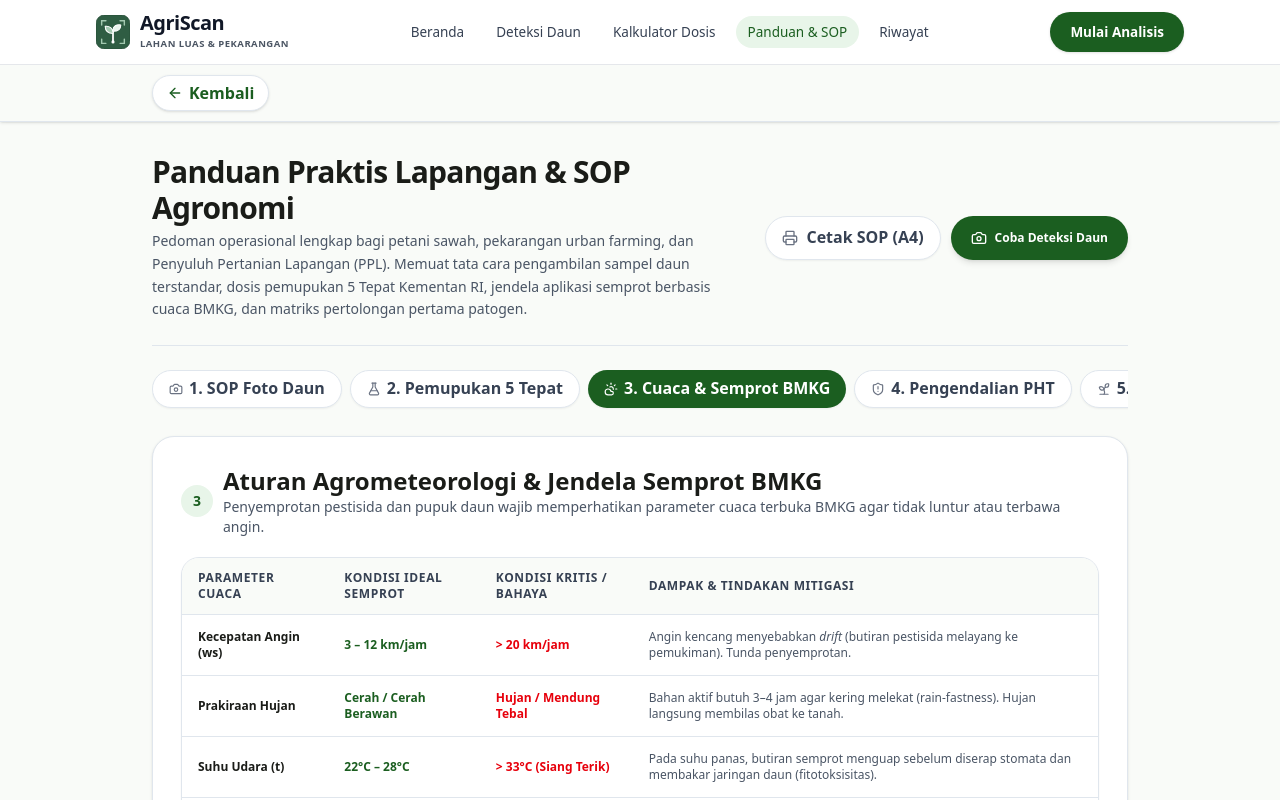
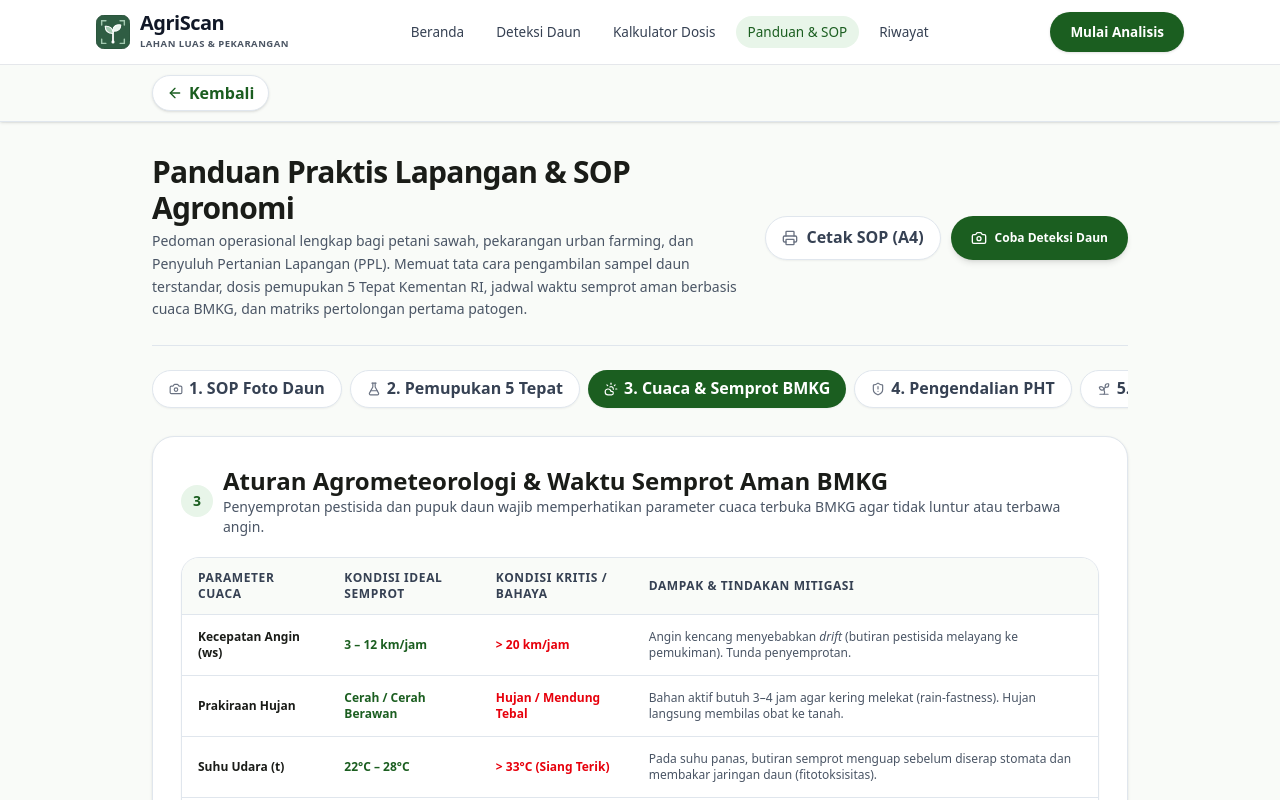
Before and after one commit to salstudioz/CALONJUARASTECH, a Next.js app: page /tentang in a window 1280 px wide. Both pictures are taken after a click on the button "3. Cuaca & Semprot BMKG". Shown: the top 800 px of the page. Built offline with nearby package versions, Linux system fonts and the light colour scheme.

Commit message:
refactor: perbarui seluruh teks UI dan PDF dari jendela semprot menjadi waktu semprot aman

```diff
--- a/src/app/hasil/page.tsx
+++ b/src/app/hasil/page.tsx
@@ -345,7 +345,7 @@ function HasilContent() {
               Rencana Aksi &amp; Agrometeorologi
             </h1>
             <p className="text-xs sm:text-sm text-gray-600 mt-1 max-w-2xl leading-relaxed">
-              Lembar rekomendasi terpadu pemupukan berimbang standar Kementan RI, tindakan perlindungan patogen, dan jendela semprot cuaca terbuka BMKG.
+              Lembar rekomendasi terpadu pemupukan berimbang standar Kementan RI, tindakan perlindungan patogen, dan panduan waktu semprot aman cuaca BMKG.
             </p>
           </div>
 
--- a/src/app/page.tsx
+++ b/src/app/page.tsx
@@ -228,7 +228,7 @@ export default function HomePage() {
                   Cuaca &amp; Jadwal Semprot
                 </h3>
                 <p className="text-xs text-gray-600 leading-relaxed">
-                  Prakiraan 3 hari tingkat desa untuk menentukan jendela semprot aman dan mencegah pencucian pestisida oleh hujan.
+                  Prakiraan 3 hari tingkat desa untuk menentukan waktu semprot aman dan mencegah pencucian pestisida oleh hujan.
                 </p>
               </div>
 
--- a/src/app/tentang/page.tsx
+++ b/src/app/tentang/page.tsx
@@ -78,7 +78,7 @@ export default function PanduanPage() {
               Panduan Praktis Lapangan &amp; SOP Agronomi
             </h1>
             <p className="text-xs sm:text-sm text-gray-600 mt-1 max-w-2xl leading-relaxed">
-              Pedoman operasional lengkap bagi petani sawah, pekarangan urban farming, dan Penyuluh Pertanian Lapangan (PPL). Memuat tata cara pengambilan sampel daun terstandar, dosis pemupukan 5 Tepat Kementan RI, jendela aplikasi semprot berbasis cuaca BMKG, dan matriks pertolongan pertama patogen.
+              Pedoman operasional lengkap bagi petani sawah, pekarangan urban farming, dan Penyuluh Pertanian Lapangan (PPL). Memuat tata cara pengambilan sampel daun terstandar, dosis pemupukan 5 Tepat Kementan RI, jadwal waktu semprot aman berbasis cuaca BMKG, dan matriks pertolongan pertama patogen.
             </p>
           </div>
 
@@ -431,7 +431,7 @@ export default function PanduanPage() {
                 </div>
                 <div>
                   <h2 className="text-xl sm:text-2xl font-extrabold text-[#1A1C18]">
-                    Aturan Agrometeorologi &amp; Jendela Semprot BMKG
+                    Aturan Agrometeorologi &amp; Waktu Semprot Aman BMKG
                   </h2>
                   <p className="text-xs sm:text-sm text-gray-600">
                     Penyemprotan pestisida dan pupuk daun wajib memperhatikan parameter cuaca terbuka BMKG agar tidak luntur atau terbawa angin.
--- a/src/components/AgronomyVisualizer.tsx
+++ b/src/components/AgronomyVisualizer.tsx
@@ -767,7 +767,7 @@ export function AgronomyVisualizer() {
               <div className="p-3.5 rounded-xl bg-amber-50 border border-amber-200 flex items-start gap-3">
                 <Sun className="w-4 h-4 text-amber-700 shrink-0 mt-0.5" />
                 <div className="text-xs text-amber-900">
-                  <strong>Jendela Waktu Semprot Aman:</strong> Pukul <strong>06.00 – 09.00 pagi</strong> atau <strong>15.30 – 17.30 sore</strong>. Jangan menyemprot saat terik siang matahari karena cairan menguap sebelum diserap daun!
+                  <strong>Waktu Semprot Aman:</strong> Pukul <strong>06.00 – 09.00 pagi</strong> atau <strong>15.30 – 17.30 sore</strong>. Jangan menyemprot saat terik siang matahari karena cairan menguap sebelum diserap daun!
                 </div>
               </div>
             </div>
--- a/src/lib/pdfGenerator.ts
+++ b/src/lib/pdfGenerator.ts
@@ -402,7 +402,7 @@ export function generateActionPlanPdf(options: PdfExportOptions): void {
       doc.setFontSize(8.5);
       doc.setTextColor(230, 81, 0); // Amber
       ensureSpace(8);
-      doc.text("Peringatan Risiko Cuaca & Jendela Semprot:", margin + 1, cursorY + 3);
+      doc.text("Peringatan Risiko Cuaca & Waktu Semprot Aman:", margin + 1, cursorY + 3);
       cursorY += 5;
 
       weatherData.warnings.forEach((w) => {
```
